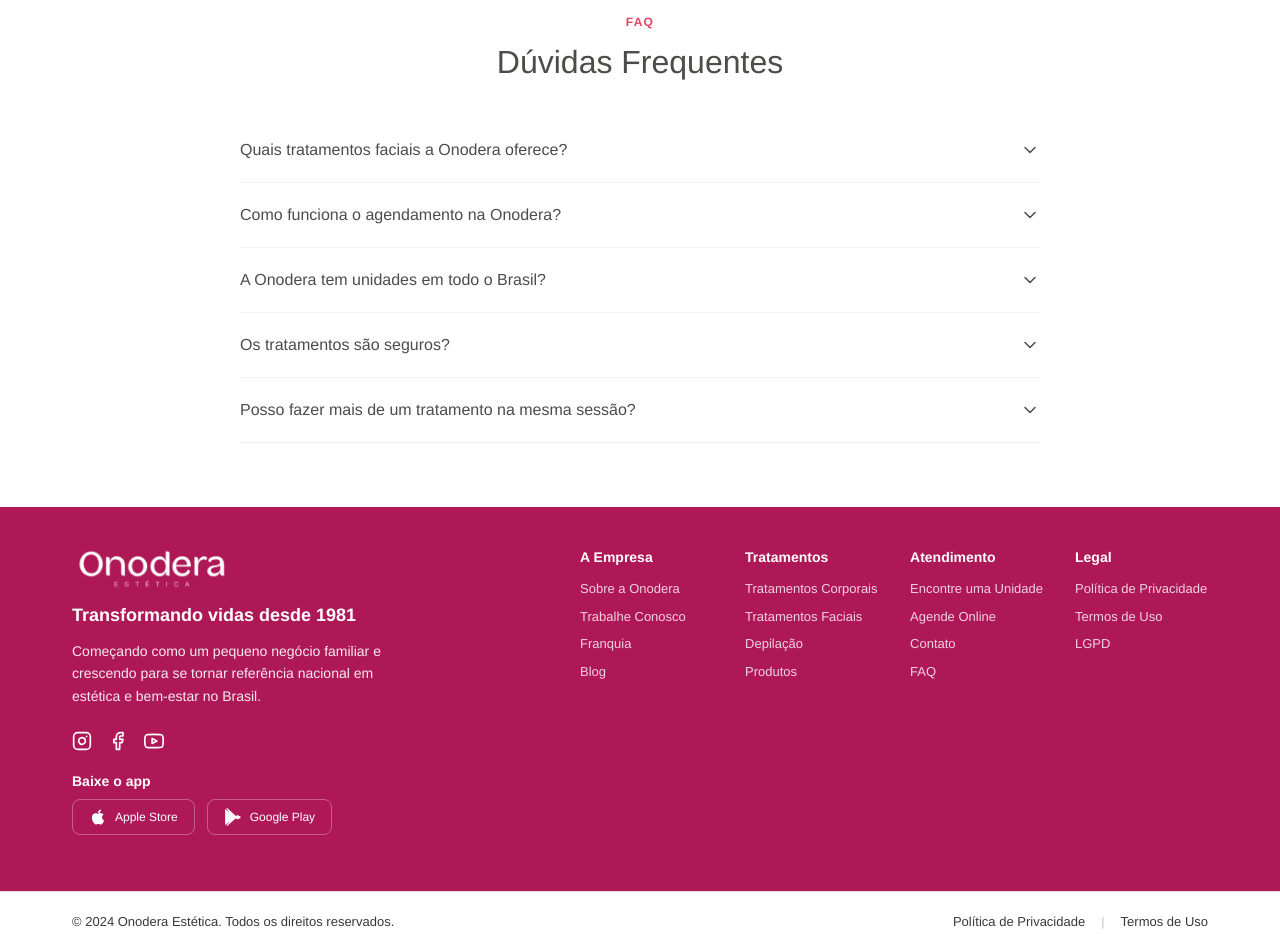
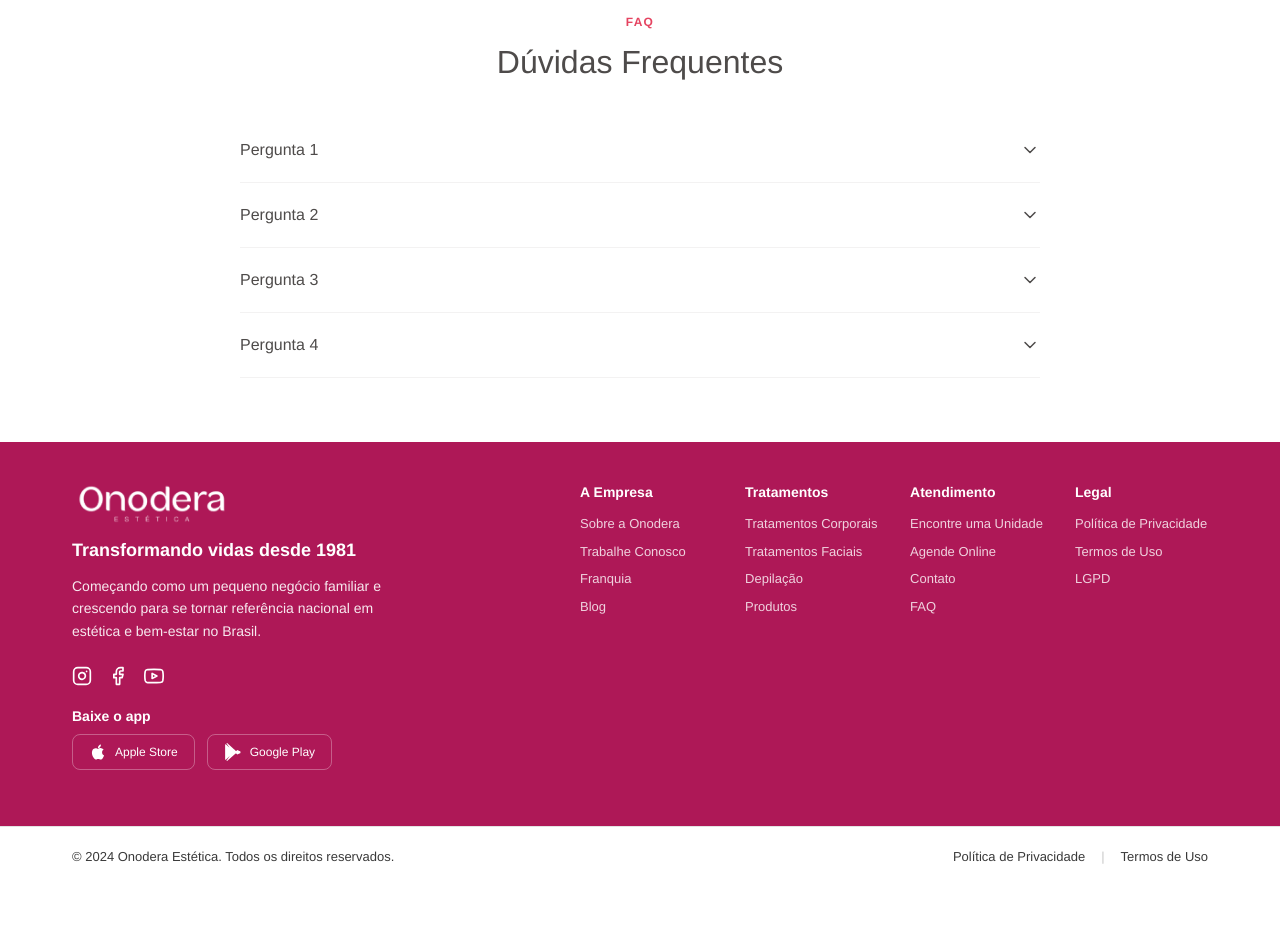
Before and after one commit to EducLead01/CR-Saude-e-Estetica, a Next.js app: page /CR-Saude-e-Estetica/ in a window 1280 px wide. Shown: the part 5880-6815 px from the top of the page. After the commit the page ends 6767 px from the top, so only its background shows below. Built offline with nearby package versions, Linux system fonts and the light colour scheme.

Commit message:
Substitui perguntas do FAQ por placeholders

```diff
--- a/src/components/FAQSection.tsx
+++ b/src/components/FAQSection.tsx
@@ -9,29 +9,20 @@
 
 const FAQ_ITEMS: FAQItem[] = [
   {
-    question: "Quais tratamentos faciais a Onodera oferece?",
-    answer:
-      "A Onodera oferece uma ampla gama de tratamentos faciais, incluindo limpeza de pele, bioestimulador de colágeno, toxina botulínica (Botox), criofrequência facial, Morpheus Pro Facial, HIFU, exossomos e muito mais. Todos realizados por profissionais especializados.",
+    question: "Pergunta 1",
+    answer: "Resposta 1",
   },
   {
-    question: "Como funciona o agendamento na Onodera?",
-    answer:
-      "Você pode agendar sua consulta pelo nosso site, pelo telefone ou diretamente na unidade mais próxima. O agendamento online está disponível 24 horas por dia, 7 dias por semana.",
+    question: "Pergunta 2",
+    answer: "Resposta 2",
   },
   {
-    question: "A Onodera tem unidades em todo o Brasil?",
-    answer:
-      "Sim! Contamos com mais de 50 clínicas distribuídas pelo Brasil, presentes nos principais estados. Use nossa ferramenta de busca para encontrar a unidade mais próxima de você.",
+    question: "Pergunta 3",
+    answer: "Resposta 3",
   },
   {
-    question: "Os tratamentos são seguros?",
-    answer:
-      "Todos os nossos tratamentos são realizados por profissionais qualificados e certificados, com equipamentos de última geração, seguindo rigorosos protocolos de segurança e higiene.",
-  },
-  {
-    question: "Posso fazer mais de um tratamento na mesma sessão?",
-    answer:
-      "Sim, em muitos casos é possível combinar tratamentos. Consulte um de nossos especialistas para um plano personalizado que atenda às suas necessidades e objetivos.",
+    question: "Pergunta 4",
+    answer: "Resposta 4",
   },
 ];
 
```
